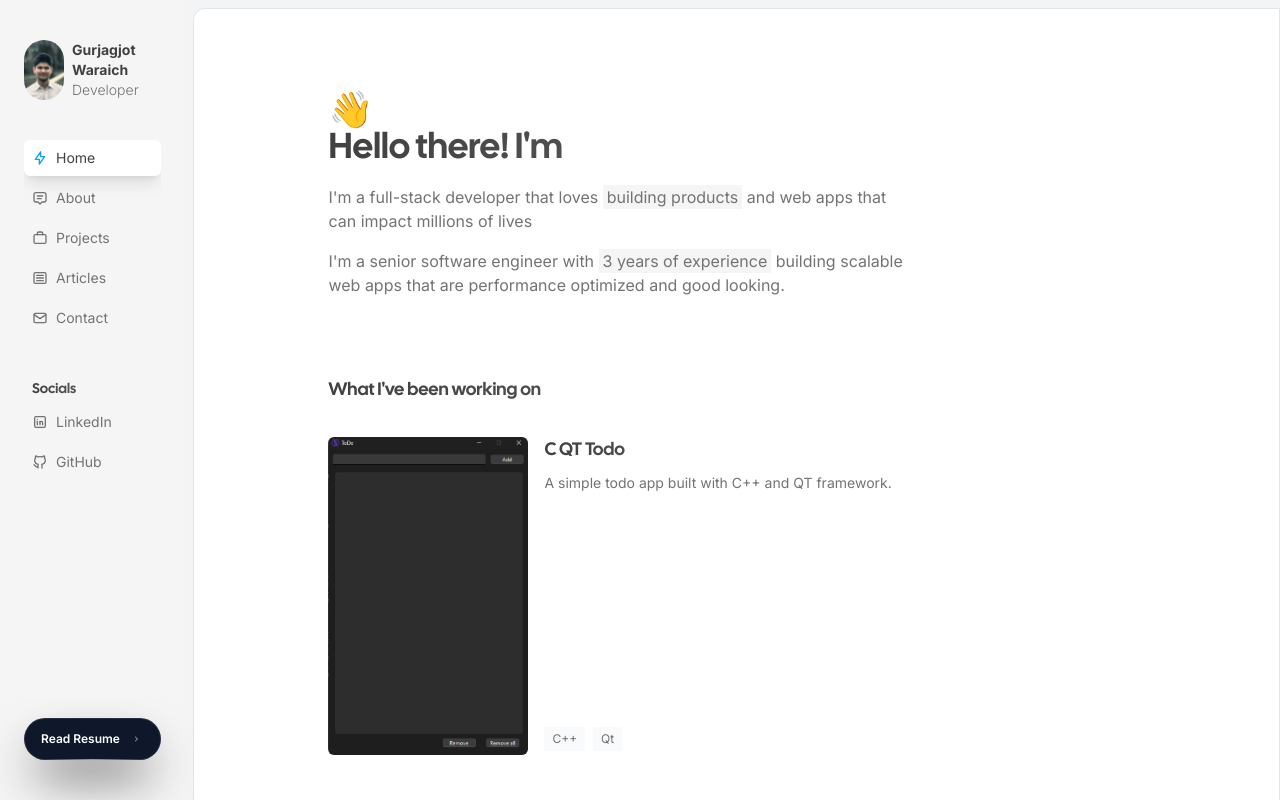
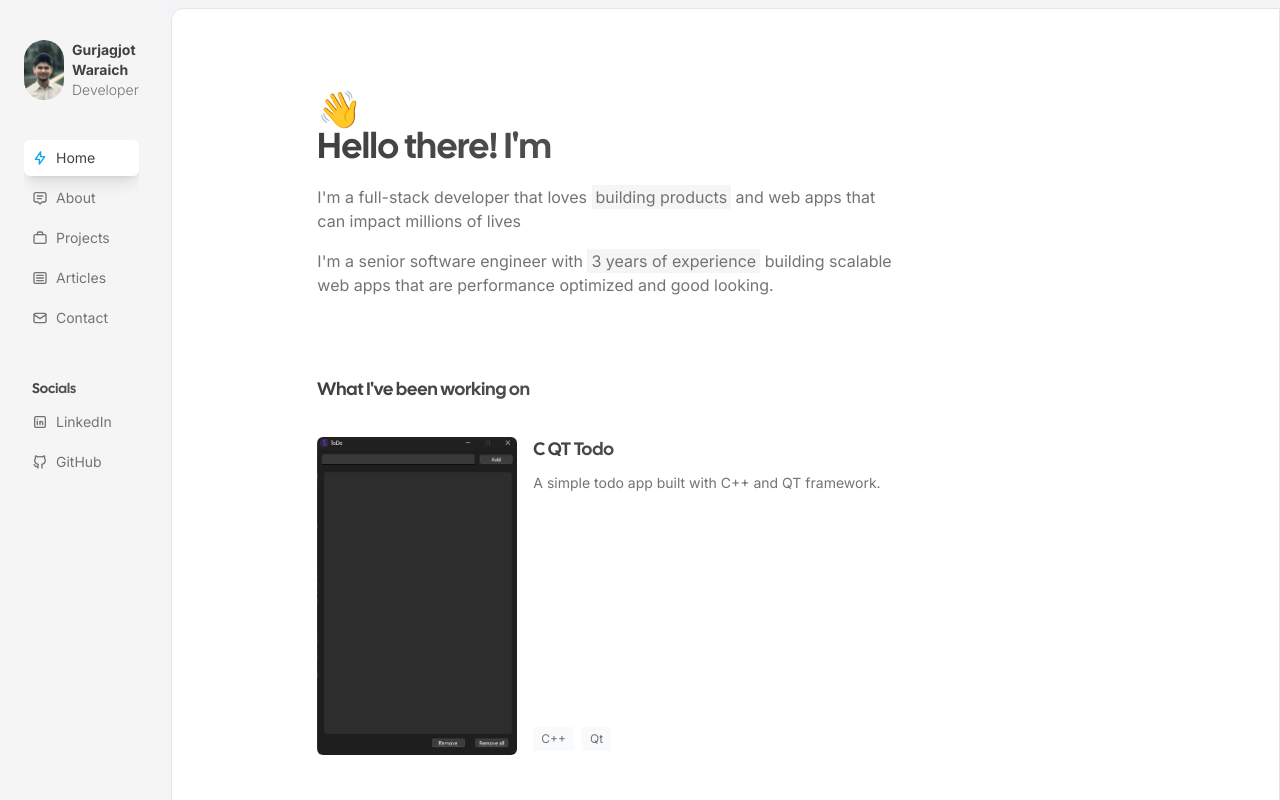
Before and after one commit to JotWaraich/portfolio, a Next.js app: page / in a window 1280 px wide. Built offline with nearby package versions, Linux system fonts and the light colour scheme.

Commit message:
minor improvements

```diff
--- a/src/components/Sidebar.tsx
+++ b/src/components/Sidebar.tsx
@@ -31,9 +31,9 @@ export const Sidebar = () => {
               <SidebarHeader />
               <Navigation setOpen={setOpen} />
             </div>
-            <div onClick={() => isMobile() && setOpen(false)}>
+            {/* <div onClick={() => isMobile() && setOpen(false)}>
               <Badge href="/resume" text="Read Resume" />
-            </div>
+            </div> */}
           </motion.div>
         )}
       </AnimatePresence>
```
